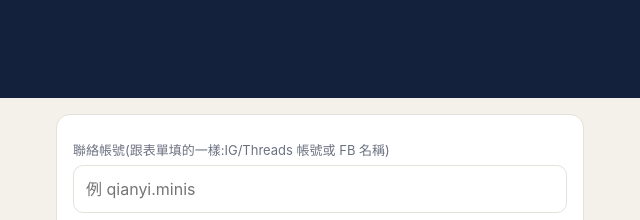
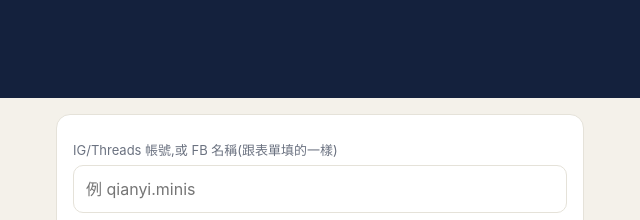
Before and after one commit to qianyi-minis/guide, a plain HTML site: page lookup/index.html in a window 1280 px wide. Shown: the top 220 px of the page, 320-960 px from the left. Drawn offline with Linux system fonts and the light colour scheme.

Commit message:
查詢頁:IG/Threads 帳號或 FB 名稱

```diff
--- a/lookup/index.html
+++ b/lookup/index.html
@@ -16,7 +16,7 @@ a{color:var(--gold)}
 </style></head><body>
 <header><h1>⚓ 千一工坊 訂單查詢</h1><p>Q版艦艇 第一批預購</p></header>
 <main>
-<div class="card"><form id="f"><label>聯絡帳號(跟表單填的一樣:IG/Threads 帳號或 FB 名稱)</label><input id="a" autocomplete="username" placeholder="例 qianyi.minis" required>
+<div class="card"><form id="f"><label>IG/Threads 帳號,或 FB 名稱(跟表單填的一樣)</label><input id="a" autocomplete="username" placeholder="例 qianyi.minis" required>
 <label>手機號碼末 3 碼</label><input id="p" inputmode="numeric" maxlength="3" placeholder="例 678" required><button id="b">查詢</button><div class="err" id="e"></div></form></div>
 <div id="r"></div>
 <p class="mute">有問題請私訊 IG <a href="https://www.instagram.com/qianyi.minis/">@qianyi.minis</a></p>
```
